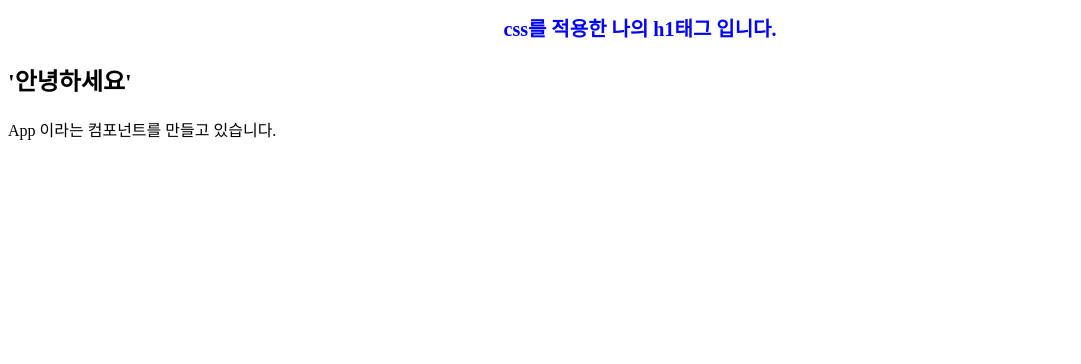
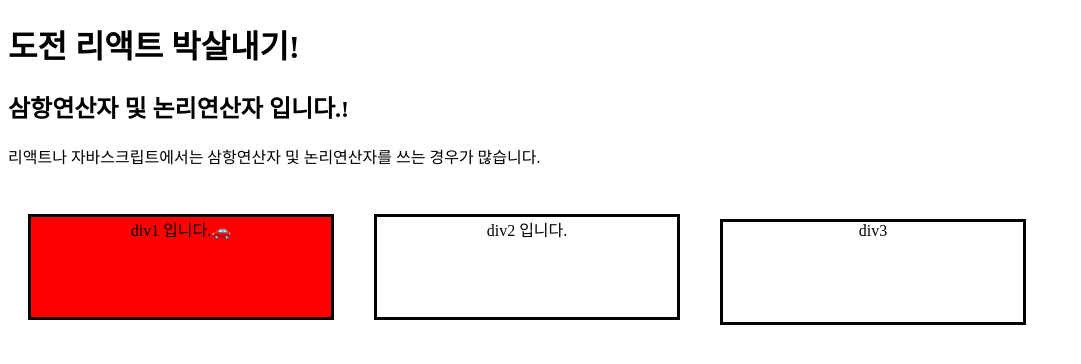
Before and after one commit to hongcoustic/koreait, a React (Create React App) app in the folder react/todolist/: page /operator in a window 1280 px wide. Shown: the top 364 px of the page, without its empty margins (0-1081 px from the left). Built offline with nearby package versions, Linux system fonts and the light colour scheme.

Commit message:
리액트4th

```diff
--- a/react/todolist/package.json
+++ b/react/todolist/package.json
@@ -3,11 +3,15 @@
   "version": "0.1.0",
   "private": true,
   "dependencies": {
+    "@emotion/react": "^11.10.6",
+    "@emotion/styled": "^11.10.6",
+    "@mui/material": "^5.11.10",
     "@testing-library/jest-dom": "^5.16.5",
     "@testing-library/react": "^13.4.0",
     "@testing-library/user-event": "^13.5.0",
     "react": "^18.2.0",
     "react-dom": "^18.2.0",
+    "react-router-dom": "^6.8.1",
     "react-scripts": "5.0.1",
     "styled-components": "^5.3.6",
     "web-vitals": "^2.1.4"
--- a/react/todolist/src/App.js
+++ b/react/todolist/src/App.js
@@ -1,26 +1,22 @@
-import styled from 'styled-components'
+import {BrowserRouter, Routes, Route} from 'react-router-dom'
+import Counter from './pages/counter';
+import HomePage from './pages/homePage';
+import MaterialTestPage from './pages/material';
+import OpPage from './pages/operatorPage';
 
-// App : 사용자가 만든 새로운 컴포넌트
-
-// App 이라는 컴포넌트를 만들겠다.
 function App() {
   return (
-    <>
-      <MyH1>css를 적용한 나의 h1태그 입니다.</MyH1>
-      <h2>'안녕하세요'</h2>
-      <p>App 이라는 컴포넌트를 만들고 있습니다.</p>
-    </>
+
+    <BrowserRouter>
+      <Routes>
+        <Route path='/' element={<HomePage />} />
+        <Route path='/counter' element={<Counter />} />
+        <Route path='/operator' element={<OpPage />} />
+        <Route path='/material' element={<MaterialTestPage />} />
+      </Routes>
+    </BrowserRouter>
+
   );
 }
 
 export default App;
-
-// styled-components 사용하기
-// styled.컴포넌트이름`
-//  css문법
-// `
-const MyH1 = styled.h1`
-  font-size: 20px;
-  color: blue;
-  text-align: center;
-`
--- /dev/null
+++ b/react/todolist/src/component/counterNum.js
@@ -0,0 +1,48 @@
+// import React from "react";
+// react 라이브러리에서 기본으로 export 한 대상은 React 이며,
+// 그 안에는 수많은 함수들이 들어있다(useState 포함)
+// 사용할때는 React.useState() 로 사용 가능
+
+import { useState } from "react";
+// useState 함수만 import 하여 쓰고 싶을때에는
+// useState 는 기본적으로 export 되어 있지 안히게 {}로 감싸서 import
+// cnt 는 상태(렌더링 했을때 변화되는 부분, state) 변수가 되었고,
+// setCnt는 함수가 되는데, 변화된 상태를 반영하여 re-rendering 요청하는 함수가 된다.
+
+const CounterNum = () => {
+    const [cnt, setCnt] = useState(0);
+    // useState() 함수는 인자로 초기값 전달
+    // 함수 사용 결과는 두칸 배열, 앞자리는 상태(state), 뒷자리는 state를 수정하는 함수
+    const [star, setStar] = useState('★');
+
+    function onCountUp(){
+        setCnt(cnt => cnt + 3);
+        setStar((star) => {
+            for(let i = 0; i < cnt; i++){
+                star += '★';
+            }
+            return star;
+        });
+    }
+
+    function onCountDown(){
+        setCnt(cnt => cnt - 1);
+    }
+
+    function onButtonClick(){
+        onCountDown();
+        onCountUp();
+    }
+
+    return(
+        <>
+            <h1>{cnt}</h1>
+            <h1>{star}</h1>
+            <button onClick={onCountDown}>-</button>
+            <button onClick={onCountUp}>+</button>
+            <button onClick={onButtonClick}>이상한버튼</button>
+        </>
+    );
+}
+
+export default CounterNum;
--- /dev/null
+++ b/react/todolist/src/component/header.js
@@ -0,0 +1,11 @@
+const Header = ({subtitle, detail}) => {
+    return(
+        <>
+            <h1>도전 리액트 박살내기!</h1>
+            <h2>{subtitle}</h2>
+            <p>{detail}</p>
+        </>
+    );
+}
+
+export default Header;
--- /dev/null
+++ b/react/todolist/src/pages/counter.js
@@ -0,0 +1,16 @@
+import CounterNum from "../component/counterNum";
+import Header from "../component/header";
+
+const Counter = () => {
+    return(
+        <>
+            <Header
+            subtitle="카운터 컴포넌트 입니다."
+            detail="state 에 대해서 알아보는 시간을 갖겠습니다."
+            />
+            <CounterNum/>
+        </>
+    );
+}
+
+export default Counter;
--- /dev/null
+++ b/react/todolist/src/pages/homePage.js
@@ -0,0 +1,29 @@
+import { Link } from "react-router-dom";
+import Header from "../component/header";
+
+const HomePage = () => {
+    const subtitle = "메인페이지 입니다."
+    const detail = "리액트 문제를 풀어보며 실력을 향상하자!"
+    return(
+        <>
+            <Header subtitle={subtitle} detail={detail} />
+        <ul>
+            <li>
+                <Link to='/'>홈페이지로 이동하기</Link>
+            </li>
+            <li>
+                <Link to='/counter'>counter로 이동하기</Link>
+            </li>
+            <li>
+                <Link to='operator'>삼항연산자 및 논리연산자로 이동하기</Link>
+            </li>
+            <li>
+                <Link to='material'>material ui 적용해보기</Link>
+            </li>
+            </ul>
+        </>
+
+    );
+}
+
+export default HomePage;
--- /dev/null
+++ b/react/todolist/src/pages/material.js
@@ -0,0 +1,19 @@
+import { Button } from "@mui/material";
+import Header from "../component/header";
+
+const MaterialTestPage = () => {
+    const subtitle = 'material 라이브러리 사용해보기';
+    const detail = 'material ui 디자인을 사용해보겠습니다.';
+    return(
+        <>
+            <Header subtitle={subtitle} detail={detail}></Header>
+            <Button variant="text">Text</Button>
+            <Button variant="contained">Text</Button>
+            <Button variant="outlined">Text</Button>
+
+        </>
+    );
+
+}
+
+export default MaterialTestPage;
--- /dev/null
+++ b/react/todolist/src/pages/operatorPage.js
@@ -0,0 +1,42 @@
+import Header from "../component/header";
+import styled from "styled-components";
+import { useState } from "react";
+
+const OpPage = () => {
+    const subtitle = "삼항연산자 및 논리연산자 입니다.!";
+    const detail = "리액트나 자바스크립트에서는 삼항연산자 및 논리연산자를 쓰는 경우가 많습니다.";
+
+    const [isClicked, setIsClicked] = useState(0);
+    function onDivClick(){
+        setIsClicked(1);
+        console.log(setIsClicked);
+    }
+    return(
+        <>
+            <Header subtitle={subtitle} detail={detail} />
+            <MyDiv id='div1' a = '안녕' isCar = 'true'>div1 입니다.</MyDiv>
+            <MyDiv id='div2'>div2 입니다.</MyDiv>
+            <MyDiv onClick={onDivClick} a = {isClicked}>div3</MyDiv>
+        </>
+    );
+}
+
+const MyDiv = styled.div`
+    border: 3px solid black;
+    display: inline-block;
+    width: 300px;
+    height: 100px;
+    text-align: center;
+    margin: 30px 20px;
+    background-color: ${({a}) => a ? 'red' : ''};
+
+    &:after{
+        content: ${({isCar}) => isCar && "'🚗'"};
+    }
+    &:hover{
+        background-color: #e9e9e9;
+    }
+
+`
+
+export default OpPage;
```
Also changed, not shown: react/todolist/test.js (added, +47 -0 lines), 1 other file (tests, documents, lock files or other folders).
